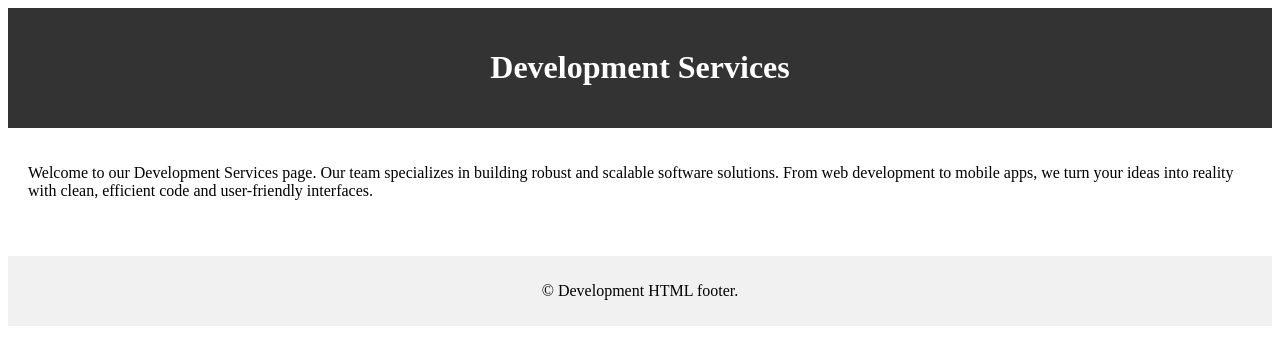
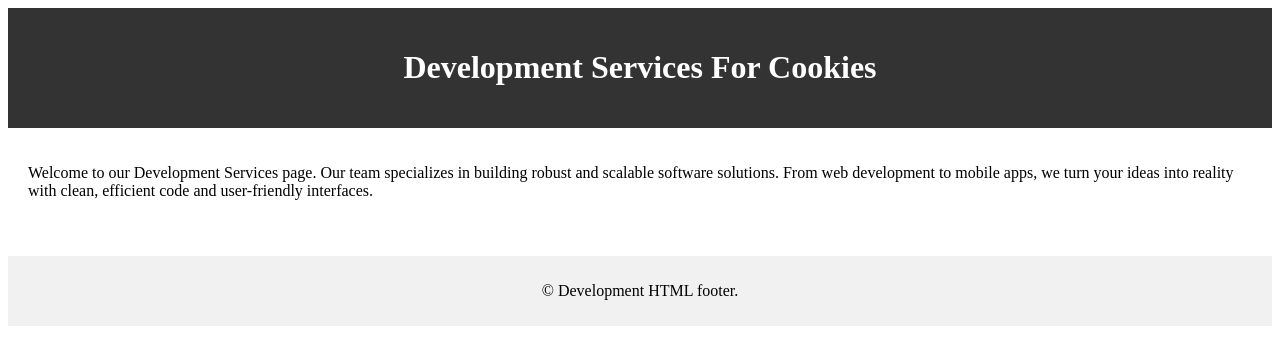
Before and after one commit to treyshelBCCA/HTML-CSS-Demo-, a plain HTML site: page templates/development.html in a window 1280 px wide. Drawn offline with Linux system fonts and the light colour scheme; files that its build step writes are made by us from their sources.

Commit message:
made changes to design and development html files

```diff
--- a/templates/development.html
+++ b/templates/development.html
@@ -10,7 +10,7 @@
 
 <body>
   <div id="header">
-    <h1>Development Services</h1>
+    <h1>Development Services For Cookies</h1>
   </div>
   <div id="content">
     <p>Welcome to our Development Services page. Our team specializes in building robust and scalable software
```
Also changed, not shown: templates/design.html (+1 -1 lines).
